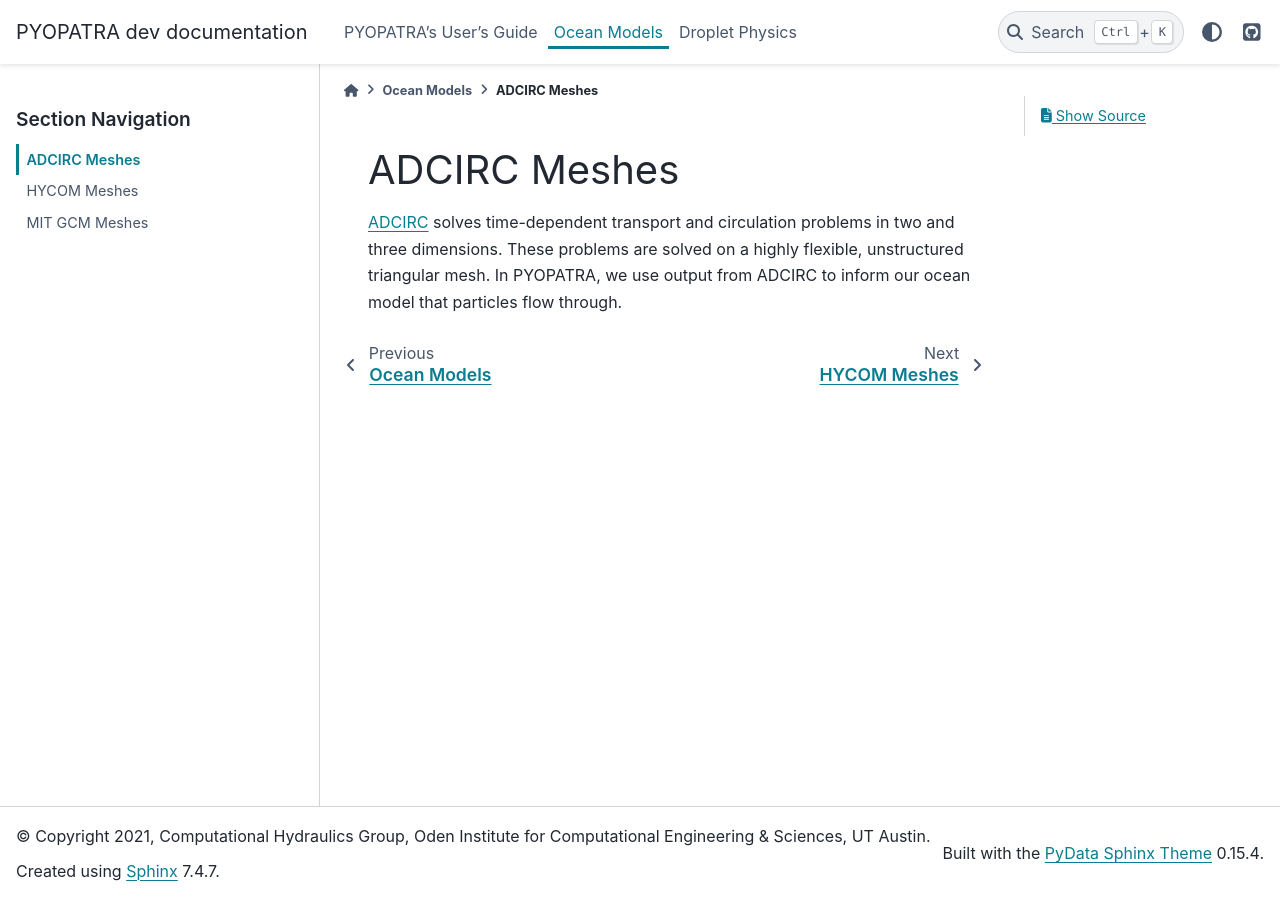
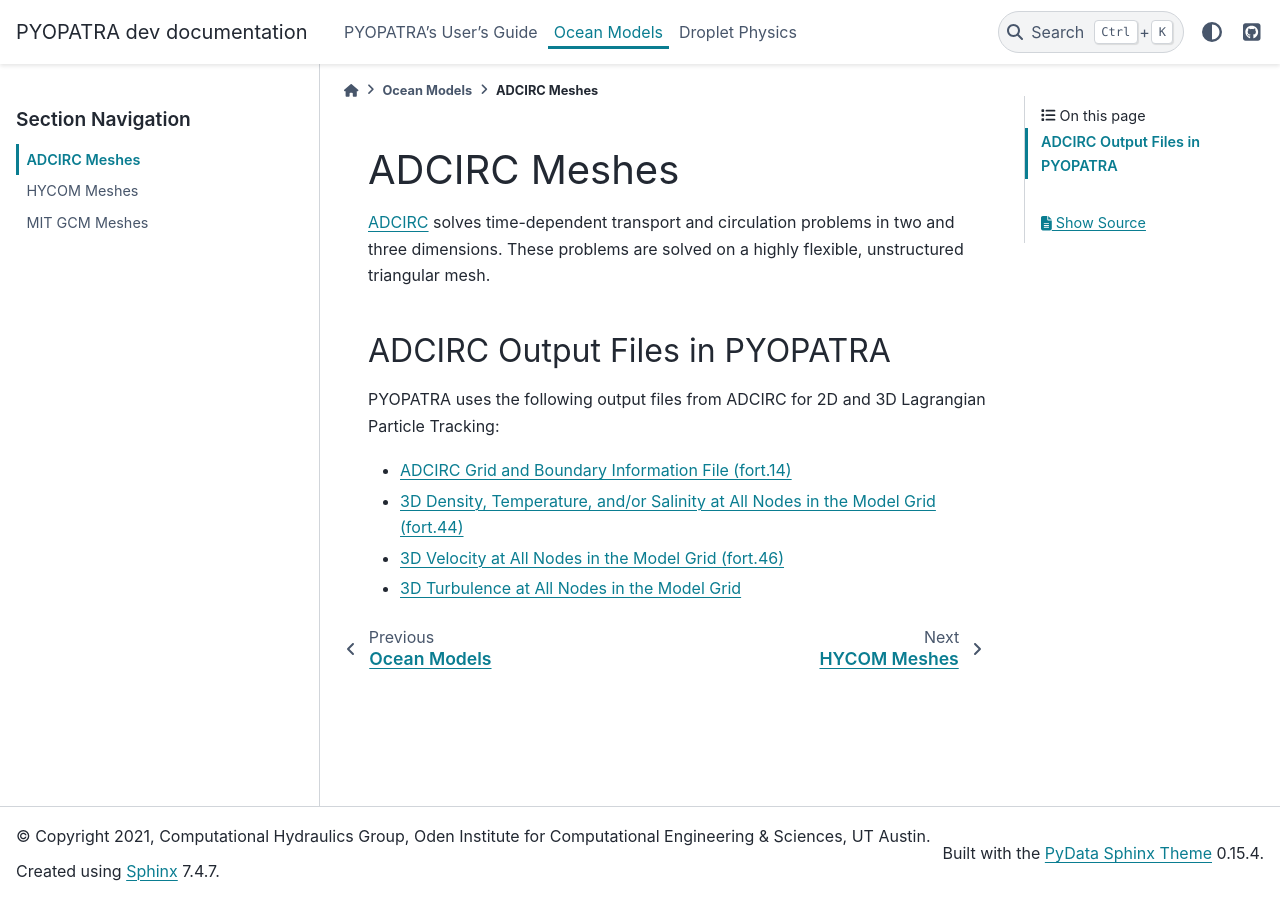
Before and after one commit to UT-CHG/PYOPATRA, a Sphinx documentation site: the page built from docs/mesh/adcirc.rst, in a window 1280 px wide. Built offline with Sphinx 7.4.7 and the PyData theme 0.15.4, drawn with Linux system fonts in a browser that asks for light colours.

Commit message:
Update ADCIRC input file documentation

```diff
--- a/docs/mesh/adcirc.rst
+++ b/docs/mesh/adcirc.rst
@@ -3,5 +3,14 @@
 
 `ADCIRC <https://adcirc.org/>`_ solves time-dependent transport and circulation
 problems in two and three dimensions. These problems are solved on a highly
-flexible, unstructured triangular mesh. In PYOPATRA, we use output from ADCIRC
-to inform our ocean model that particles flow through.
+flexible, unstructured triangular mesh.
+
+ADCIRC Output Files in PYOPATRA
+-------------------------------
+
+PYOPATRA uses the following output files from ADCIRC for 2D and 3D Lagrangian Particle Tracking:
+
+- `ADCIRC Grid and Boundary Information File (fort.14) <https://adcirc.org/home/documentation/users-manual-v53/input-file-descriptions/adcirc-grid-and-boundary-information-file-fort-14/>`_
+- `3D Density, Temperature, and/or Salinity at All Nodes in the Model Grid (fort.44) <https://adcirc.org/home/documentation/users-manual-v53/output-file-descriptions/3d-density-temperature-and-or-salinity-nodes-model-grid-fort-44/>`_
+- `3D Velocity at All Nodes in the Model Grid (fort.46) <https://adcirc.org/home/documentation/users-manual-v53/output-file-descriptions/3d-velocity-nodes-model-grid-fort-45/>`_
+- `3D Turbulence at All Nodes in the Model Grid <https://adcirc.org/home/documentation/users-manual-v53/output-file-descriptions/3d-turbulence-nodes-model-grid-fort-46/>`_
```
